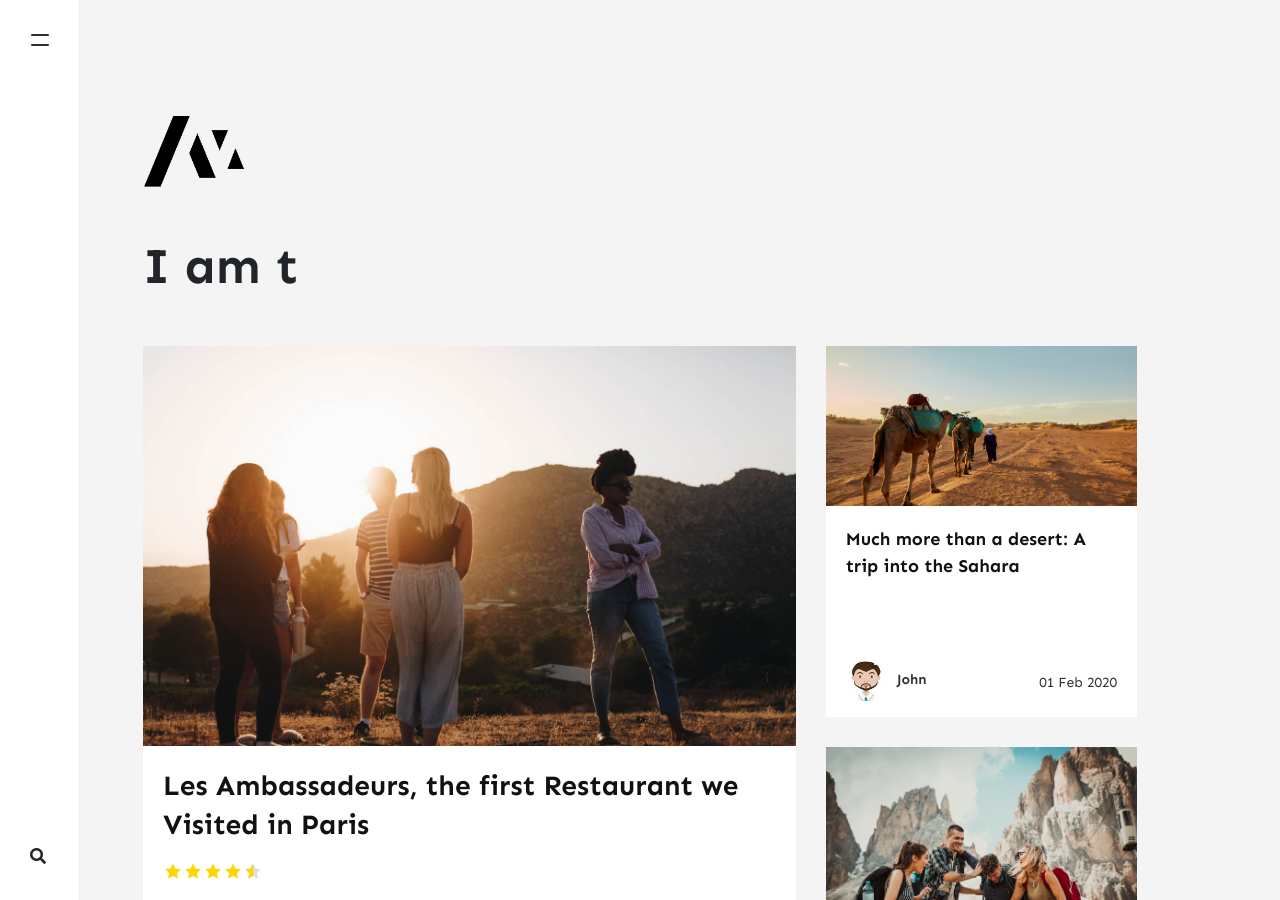
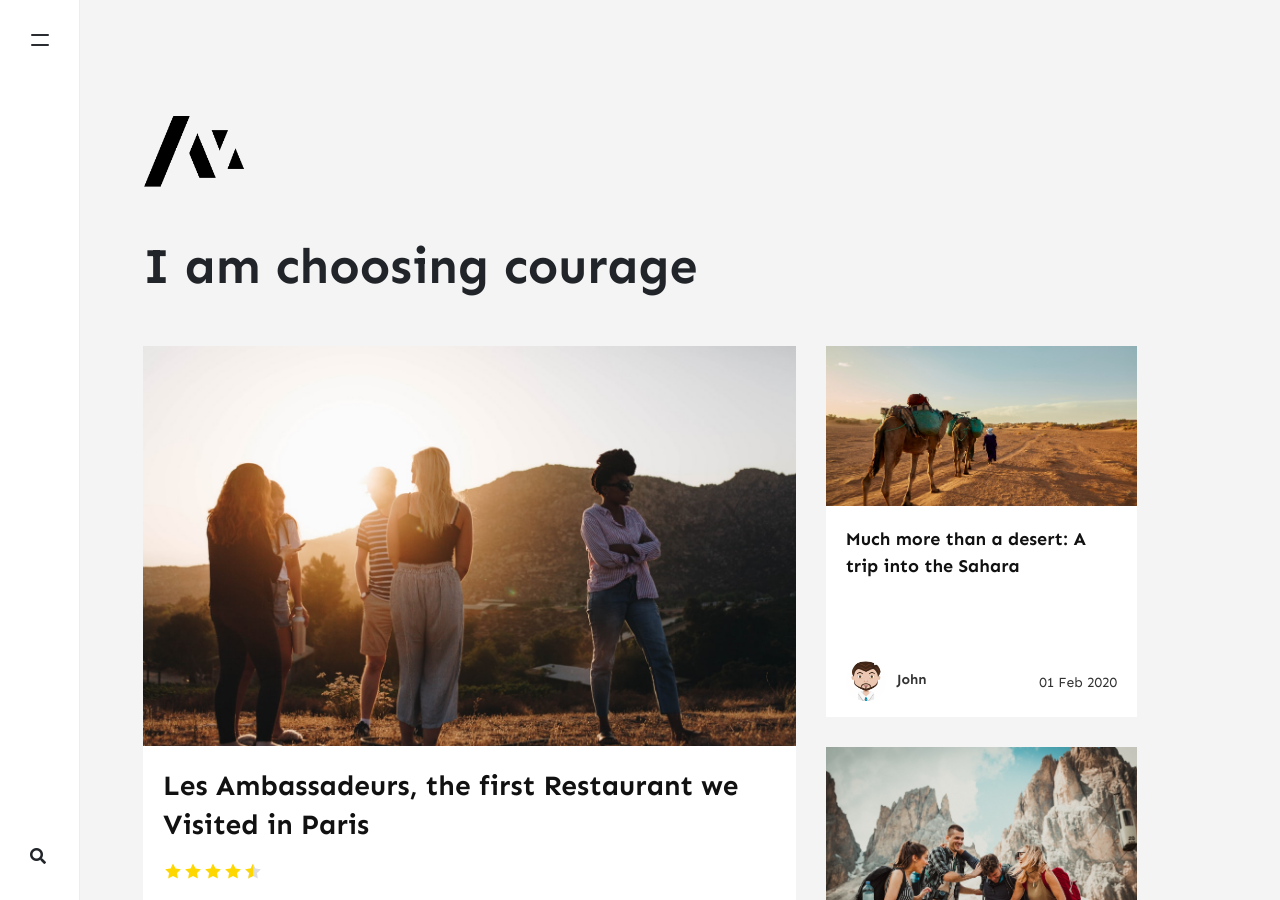
Before and after one commit to stackbit-projects/pleasant-squid-d6115, a Jekyll site: the page built from index.html, in a window 1280 px wide and 900 px high. Built offline with Jekyll 4.4.1, drawn with Linux system fonts in a browser that asks for light colours; nearby versions of some CDN libraries; the list of posts is cut into pages by our own code; comment, search, counter and statistics services are not loaded.

Commit message:
_config.yml: changed

```diff
--- a/_config.yml
+++ b/_config.yml
@@ -1,7 +1,7 @@
 name: Memoirs
 title: Memoirs
 description: >-
-  I am t
+  I am choosing courage
 logo: assets/images/logo.png
 favicon: assets/images/logo.png
 baseurl: ''
```
